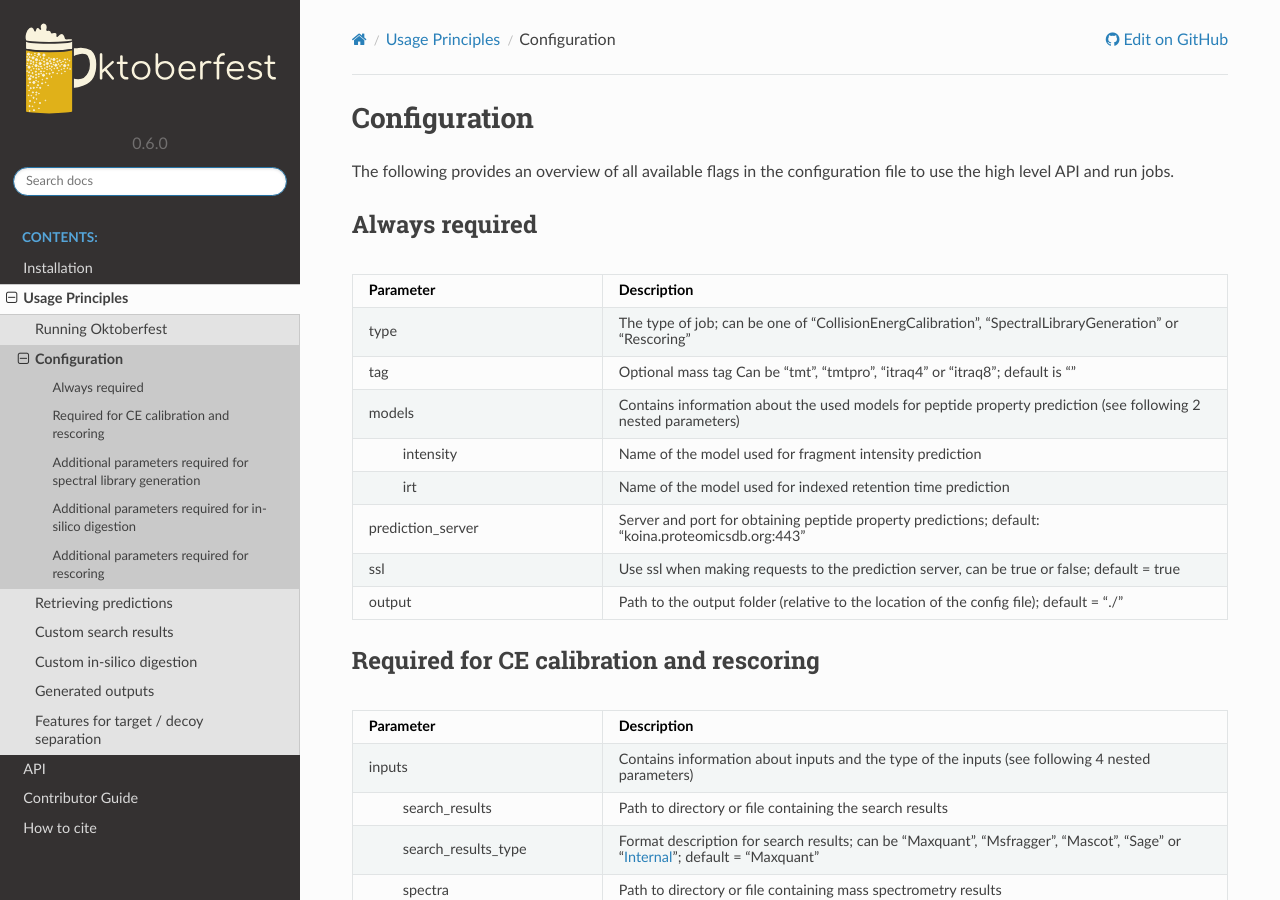
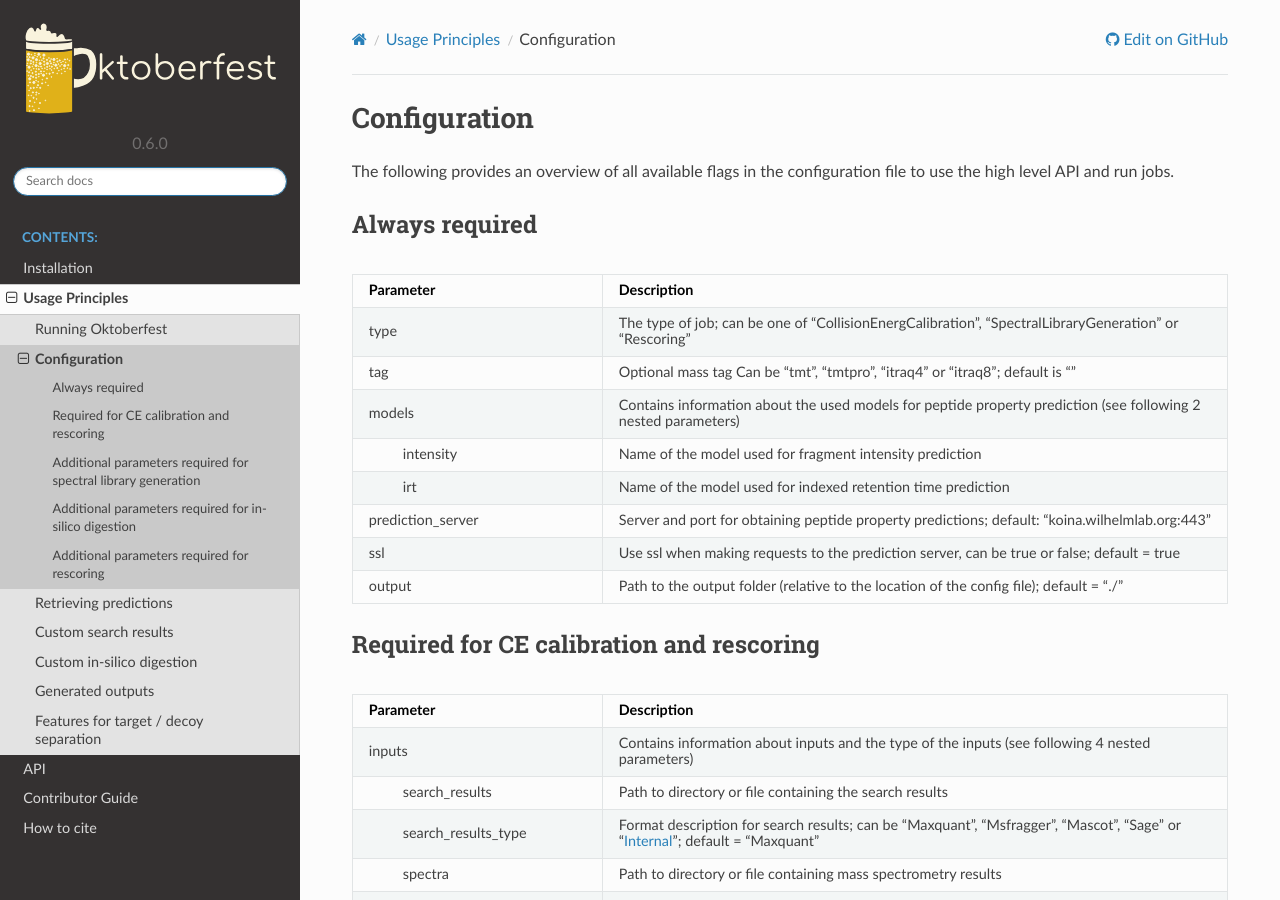
Before and after one commit to wilhelm-lab/oktoberfest, a Sphinx documentation site: the page built from docs/config.rst, in a window 1280 px wide and 900 px high. Built offline with Sphinx 7.4.7 and the Read the Docs theme 2.0.0, drawn with Linux system fonts in a browser that asks for light colours.

Commit message:
updated everything to new koina URL

```diff
--- a/docs/config.rst
+++ b/docs/config.rst
@@ -22,7 +22,7 @@ Always required
    +----------------------------+--------------------------------------------------------------------------------------------------------------------+
    |     irt                    | Name of the model used for indexed retention time prediction                                                       |
    +----------------------------+--------------------------------------------------------------------------------------------------------------------+
-   | prediction_server          | Server and port for obtaining peptide property predictions; default: "koina.proteomicsdb.org:443"                  |
+   | prediction_server          | Server and port for obtaining peptide property predictions; default: "koina.wilhelmlab.org:443"                    |
    +----------------------------+--------------------------------------------------------------------------------------------------------------------+
    | ssl                        | Use ssl when making requests to the prediction server, can be true or false; default = true                        |
    +----------------------------+--------------------------------------------------------------------------------------------------------------------+
--- a/docs/jobs.rst
+++ b/docs/jobs.rst
@@ -65,7 +65,7 @@ Example config file:
             "intensity": "Prosit_2020_intensity_HCD",
             "irt": "Prosit_2019_irt"
         },
-        "prediction_server": "koina.proteomicsdb.org:443",
+        "prediction_server": "koina.wilhelmlab.org:443",
         "numThreads": 1,
         "regressionMethod": "spline",
         "ssl": true,
@@ -138,7 +138,7 @@ Example config file:
             "specialAas": "KR",
             "db": "concat"
         },
-        "prediction_server": "koina.proteomicsdb.org:443",
+        "prediction_server": "koina.wilhelmlab.org:443",
         "numThreads": 1,
         "ssl": true
     }
@@ -190,7 +190,7 @@ Example config file:
             "intensity": "Prosit_2020_intensity_HCD",
             "irt": "Prosit_2019_irt"
         },
-        "prediction_server": "koina.proteomicsdb.org:443",
+        "prediction_server": "koina.wilhelmlab.org:443",
         "numThreads": 1,
         "fdr_estimation_method": "mokapot",
         "allFeatures": false,
```
Also changed, not shown: docs/predictions.rst (+10 -10 lines), 5 other files.
